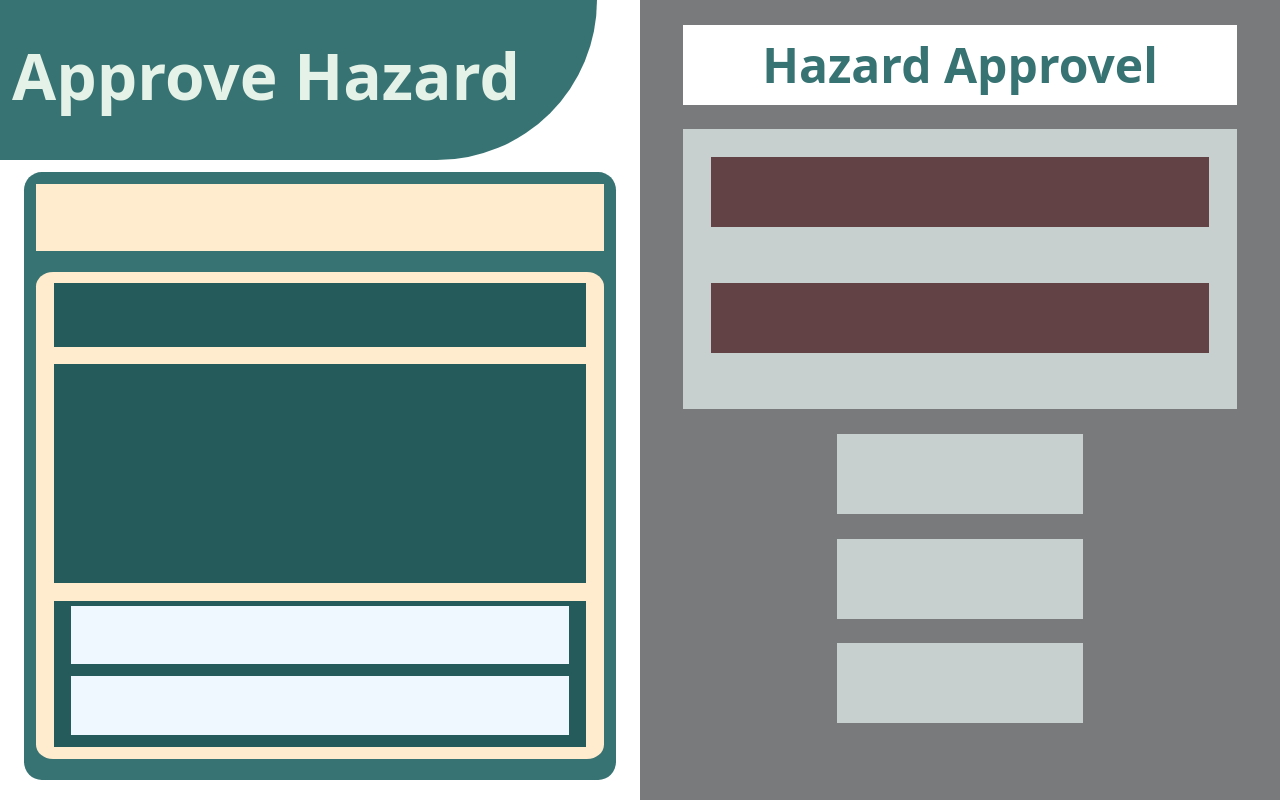
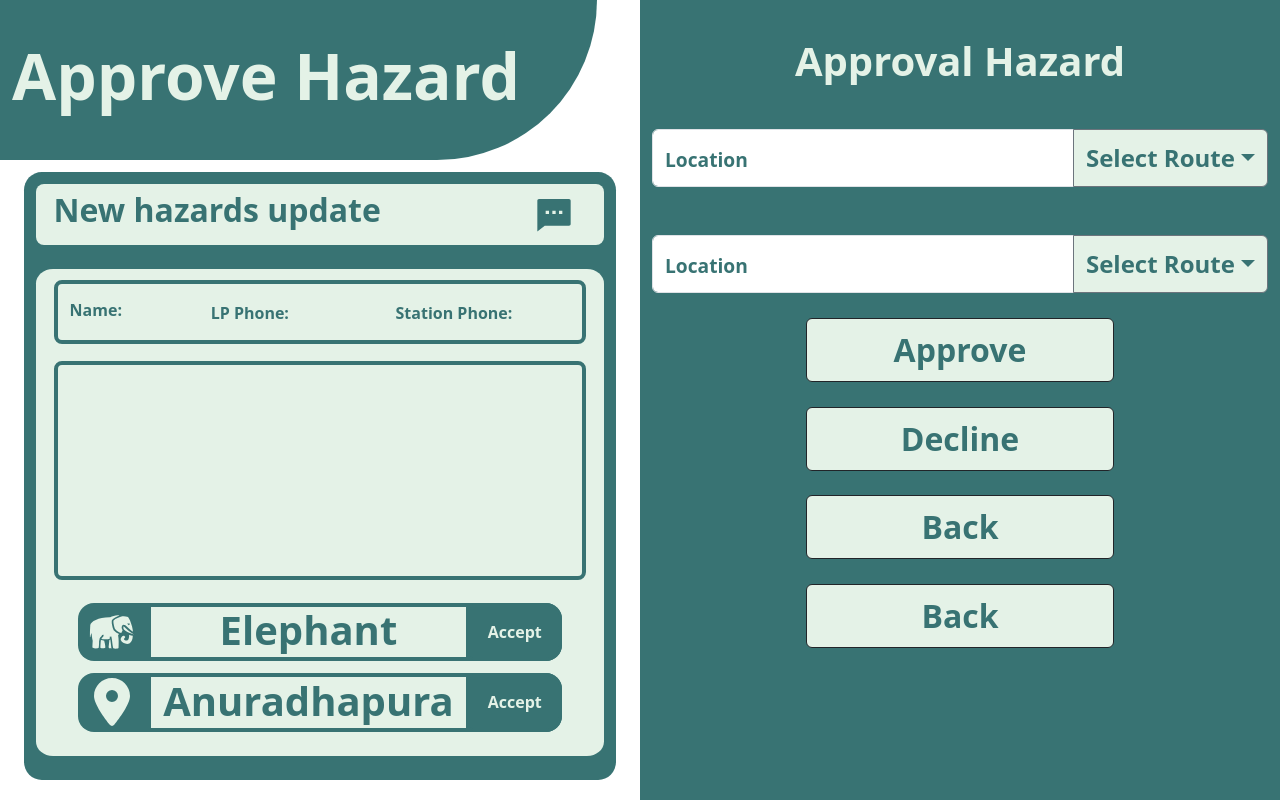
Before and after one commit to vinonsan9744/Techwizards-Finalized-Project, a React (Vite) app in the folder frontend/: page /approvehazard in a window 1280 px wide. Built offline with nearby package versions, Linux system fonts and the light colour scheme.

Commit message:
vino today

```diff
--- a/frontend/src/pages/react/AdminHomePage .jsx
+++ b/frontend/src/pages/react/AdminHomePage .jsx
@@ -35,7 +35,7 @@ function AdminHomePage() {
                bulk of the card's content.
             </Card.Text>
 
-              <Button className="AdminHomePage-inserted-card-box-button"  onClick={() => navigate('/updatehazard')}>Approve Hazard</Button>
+              <Button className="AdminHomePage-inserted-card-box-button"  onClick={() => navigate('/approvehazard')}>Approve Hazard</Button>
            </Card.Body>
           </Card>
         </div>
--- a/frontend/src/pages/react/ApproveHazard .jsx
+++ b/frontend/src/pages/react/ApproveHazard .jsx
@@ -1,33 +1,77 @@
 /* eslint-disable no-unused-vars */
 import React from 'react'
+import { useNavigate } from 'react-router-dom';
 import "./../style/ApproveHazard .css"
+import { RiMessage2Fill } from "react-icons/ri";
+import { GiElephant } from "react-icons/gi";
+import { FaLocationDot } from "react-icons/fa6";
+import InputGroup from 'react-bootstrap/InputGroup';
+import Button from 'react-bootstrap/Button';
+import DropdownButton from 'react-bootstrap/DropdownButton';
+import Form from 'react-bootstrap/Form';
+import Dropdown from 'react-bootstrap/Dropdown';
+import FloatingLabel from 'react-bootstrap/FloatingLabel';
+
 
 function ApproveHazard () {
+  const navigate = useNavigate();
   return (
     <>
     {/* ..........this is the main division of screen.......... */}
     <div className="container-flex vh-100">
         <div className="row vh-100">
           {/* ..........this is the left side box start.......... */}
-          <div className="ah-main-left col-sm-12 col-md-6 col-lg-6 col-xl-6">
-            <div className="ah-header-box container-flex w-100 vh-30">
-              <h1 className="ah-title">Approve Hazard</h1>
+          <div className="ApproveHazard-main-left col-sm-12 col-md-6 col-lg-6 col-xl-6">
+            <div className="ApproveHazard-header-box container-flex w-100 vh-30">
+              <h1 className="ApproveHazard-title">Approve Hazard</h1>
              </div>
-             <div className='ah-newhazard-box continer-flex vh-30'>
+             <div className='ApproveHazard-newhazard-box continer-flex vh-30'>
              <div className="row">
-               <div className='ah-newhazard-heading-box container-flex'>
+               <div className='ApproveHazard-newhazard-heading-box container-flex'>
+                  <div className='ApproveHazard-newhazard-heading-title-box container-flex'>
+                    <h1>New hazards update</h1>
+                  </div>
+
+                  <div className='ApproveHazard-newhazard-heading-notification-box container-flex'>
+                    <h1><RiMessage2Fill /></h1>
+                  </div>
               </div>
-              <div className='ah-newhazard-content-box container-flex'>
+              <div className='ApproveHazard-newhazard-content-box container-flex'>
                 <div className='row'>
-                  <div className='ah-detail-box container-flex'>
+                  <div className='ApproveHazard-detail-box container-flex'>
+                      <div className='ApproveHazard-detail-name-box container-flex'>
+                        <p>Name:</p>
+                      </div>
+                      <div className='ApproveHazard-detail-loco-phone-box container-flex'>
+                        <p>LP Phone:</p>
+                      </div>
+                      <div className='ApproveHazard-detail-station-phone-box container-flex'>
+                      <p>Station Phone:</p>
+                      </div>
                   </div>
-                  <div className='ah-description-box container-flex'>
+                  <div className='ApproveHazard-description-box container-flex'>
                   </div>
-                  <div className='ah-accept-box container-flex'>
+                  <div className='ApproveHazard-accept-box container-flex'>
                     <div className='row'>
-                      <div className='ah-hazard-btn-box container-flex'>
+                      <div className='ApproveHazard-hazard-btn-box container-flex'>
+                        <div className='ApproveHazard-hazard-left-icon-box'><GiElephant /></div>
+                        <div className='ApproveHazard-hazard-middle-input-box'>
+                          <p>Elephant</p>
+
+                          </div>
+                        <div className='ApproveHazard-hazard-right-button-box'>
+                        <Button className='ApproveHazard-hazard-right-button' variant="outline-dark">Accept</Button>
+                        </div>
                       </div>
-                      <div className='ah-location-btn-box container-flex'>
+                      <div className='ApproveHazard-location-btn-box container-flex'>
+                      <div className='ApproveHazard-hazard-left-icon-box'><FaLocationDot  /></div>
+                        <div className='ApproveHazard-hazard-middle-input-box'>
+                          <p>Anuradhapura</p>
+
+                          </div>
+                        <div className='ApproveHazard-hazard-right-button-box'>
+                        <Button className='ApproveHazard-hazard-right-button' variant="outline-dark">Accept</Button>
+                        </div>
                       </div>
 
                     </div>
@@ -48,47 +92,70 @@ function ApproveHazard () {
            {/* ..........this is the right side box.......... */}
            <div className="ah-main-right col-sm-12 col-md-6 col-lg-6 col-xl-6">
            <div className="ah-right-header-box container-flex vh-30">
-            Hazard Approvel
+            <h1>Approval Hazard</h1>
            </div>
 
-           <div className="ah-right-hazard-approve-main-box container-flex vh-30">
-              <div className="row">
-                <div className="ah-right-location-box container-flex">
-                    <div className="column container-flex">
-                          <div className='ah-location-content-box container-flex'>
+           <InputGroup className="ah-input-dropdown-box mb-5">
+            <FloatingLabel controlId="floatingTextarea2" label="Location">
+            <Form.Control
+          placeholder="Leave a comment here"
+          style={{ height: '3px' }} aria-label="Text input with dropdown button" id="ah-input"/>
+            </FloatingLabel>
+                  <DropdownButton
+                  variant="outline-secondary"
+                  title="Select Route"
+                  id="ah-input-group-dropdown-2"
+                  align="end"
+                  className="ah-dropdown-box-button"
+                 >
+                  <Dropdown.Item href="#">Action</Dropdown.Item>
+                  <Dropdown.Item href="#">Another action</Dropdown.Item>
+                  <Dropdown.Item href="#">Something else here</Dropdown.Item>
+                  <Dropdown.Divider />
+                  <Dropdown.Item href="#">Separated link</Dropdown.Item>
+                  </DropdownButton>
+            </InputGroup>
 
-                          </div>
-                          <div className='ah-location-icon-box container-flex'>
+            <InputGroup className="ah-input-dropdown-box">
+            <FloatingLabel controlId="floatingTextarea2" label="Location">
+            <Form.Control
+          placeholder="Leave a comment here"
+          style={{ height: '3px' }} aria-label="Text input with dropdown button" id="ah-input"/>
+            </FloatingLabel>
+                  <DropdownButton
+                  variant="outline-secondary"
+                  title="Select Route"
+                  id="ah-input-group-dropdown-2"
+                  align="end"
+                  className="ah-dropdown-box-button"
+                 >
+                  <Dropdown.Item href="#">Action</Dropdown.Item>
+                  <Dropdown.Item href="#">Another action</Dropdown.Item>
+                  <Dropdown.Item href="#">Something else here</Dropdown.Item>
+                  <Dropdown.Divider />
+                  <Dropdown.Item href="#">Separated link</Dropdown.Item>
+                  </DropdownButton>
+            </InputGroup>
 
-                          </div>
+            <div className="ah-box button-box container-flex">
+            <Button variant="outline-dark" className='ah-button' >Approve</Button>{' '}
 
-                    </div>
+            </div>
+
+            <div className="ah-box button-box container-flex">
+            <Button variant="outline-dark" className='ah-button'>Decline</Button>{' '}
+            </div>
+
+            <div className="ah-box button-box container-flex">
+            <Button variant="outline-dark" className='ah-button'  onClick={() => navigate('/adminhomepage')}>Back</Button>{' '}
+
+            </div>
+
+            <div className="ah-box button-box container-flex">
+            <Button variant="outline-dark" className='ah-button' onClick={() => navigate('/adminhomepage')}>Back</Button>{' '}
+            </div>
 
 
-                </div>
-                <div className="ah-right-hazards-box container-flex">
-                     <div className="column container-flex">
-                             <div className='ah-hazard-content-box container-flex'>
-
-                             </div>
-                             <div className='ah-hazard-icon-box container-flex'>
-
-                             </div>
-
-                      </div>
-
-                </div>
-              </div>
-            </div>
-            <div className="ah-button-box1 container-flex">
-
-            </div>
-            <div className="ah-button-box2 container-flex">
-
-            </div>
-            <div className="ah-button-box3 container-flex">
-
-           </div>
 
 
           </div>
--- a/frontend/src/pages/style/ApproveHazard .css
+++ b/frontend/src/pages/style/ApproveHazard .css
@@ -7,32 +7,74 @@ html {
 
 /* ..........left side design start.......... */
 
-.ah-main-left {
+.ApproveHazard-main-left {
   background-color: white;
   height: 100%;
 }
 
-.ah-header-box {
+.ApproveHazard-header-box {
   display: flex;
   justify-content: flex-start;
   align-items: center;
   background-color: #387373;
   height: 20%;
-  width: 80%;
+  width: 100%;
   border-bottom-right-radius: 200px;
   margin-left: -5%;
 
 }
-
-.ah-title {
-  font-size: 4rem;
+.ApproveHazard-title {
+  font-size: 8vh;
   text-align: left;
   font-weight: bolder;
   margin-left: 5%;
   color: #e4f2e7;
 }
 
-.ah-newhazard-box {
+.ApproveHazard-newhazard-heading-box{
+  display: flex;
+  justify-content: flex-start;
+  align-items: flex-start;
+  height: 10%;
+  width: 96%;
+  margin-top: 2%;
+  margin-left: 2%;
+  margin-right: 2%;
+  background-color: #e4f2e7;
+  border-radius: 8px;
+}
+
+.ApproveHazard-newhazard-heading-title-box{
+  /* background-color: #787a7c; */
+  justify-content: flex-start;
+  align-items: center;
+  height: 100%;
+  width: 70%;
+  margin-left: 1%;
+}
+
+.ApproveHazard-newhazard-heading-title-box h1{
+ color: #387373;
+ font-size: 4vh;
+ font-weight: bolder;
+}
+
+.ApproveHazard-newhazard-heading-notification-box{
+  /* background-color: #787a7c; */
+  height: 80%;
+  width: 10%;
+  margin-left: 17%;
+  margin-top: 1%;
+
+}
+
+.ApproveHazard-newhazard-heading-notification-box h1{
+ color: #387373;
+
+}
+
+
+.ApproveHazard-newhazard-box {
     display: flex;
   justify-content: center;
   align-items: center;
@@ -46,19 +88,9 @@ html {
   background-color: #387373;
 }
 
-.ah-newhazard-heading-box{
-    display: flex;
-    justify-content: flex-start;
-    align-items: center;
-    height: 11%;
-    width: 96%;
-    margin-top: 2%;
-    margin-left: 2%;
-    margin-right: 2%;
-    background-color: blanchedalmond;
-}
 
-.ah-newhazard-content-box{
+
+.ApproveHazard-newhazard-content-box{
     display: flex;
     justify-content: center;
     align-items: center;
@@ -69,23 +101,73 @@ html {
     margin-left: 2%;
     margin-right: 2%;
     border-radius: 3%;
-    background-color: blanchedalmond;
+    background-color: #e4f2e7;
 }
 
-.ah-detail-box{
+.ApproveHazard-detail-box{
     display: flex;
-    justify-content: center;
+    justify-content: flex-start;
     align-items: center;
     height: 13%;
     width: 98%;
     margin-top: 2%;
     margin-left: 1%;
     margin-right: 1%;
-    background-color: rgb(37, 91, 91);
+    background-color: #e4f2e7;
+    border: 0.5vh solid #387373;
+    border-radius: 8px;
 
 }
 
-.ah-description-box{
+.ApproveHazard-detail-name-box{
+  /* background-color: #787a7c; */
+  width: 30%;
+  height: 100%;
+  margin-right: 2%;
+  justify-content: flex-start;
+  align-items: center;
+}
+
+.ApproveHazard-detail-name-box p{
+  color: #387373;
+  text-align: center;
+  font-weight: bolder;
+  padding-top: 10%;
+}
+
+
+.ApproveHazard-detail-loco-phone-box {
+  /* background-color: #787a7c; */
+  width: 40%;
+  height: 100%;
+  margin-right: 2%;
+  justify-content: flex-start;
+  align-items: center;
+}
+
+.ApproveHazard-detail-loco-phone-box p {
+  color: #387373;
+  text-align: center;
+  font-weight: bolder;
+  padding-top: 10%;
+}
+
+.ApproveHazard-detail-station-phone-box {
+  /* background-color: #787a7c; */
+  width: 40%;
+  height: 100%;
+  justify-content: flex-start;
+  align-items: center;
+}
+
+.ApproveHazard-detail-station-phone-box p {
+  color: #387373;
+  text-align: center;
+  font-weight: bolder;
+  padding-top: 10%;
+}
+
+.ApproveHazard-description-box{
     display: flex;
     justify-content: center;
     align-items: center;
@@ -94,10 +176,12 @@ html {
     margin-top: 1%;
     margin-left: 1%;
     margin-right: 1%;
-    background-color: rgb(37, 91, 91);
+    background-color: #e4f2e7;
+    border: 0.5vh solid #387373;
+    border-radius: 8px;
 }
 
-.ah-accept-box{
+.ApproveHazard-accept-box{
     display: flex;
     justify-content: center;
     align-items: center;
@@ -106,38 +190,101 @@ html {
     margin-top: 1%;
     margin-left: 1%;
     margin-right: 1%;
-    background-color: rgb(37, 91, 91);
+    /* background-color: rgb(179, 184, 184); */
 }
 
-.ah-hazard-btn-box{
+.ApproveHazard-hazard-btn-box{
+    display: flex;
+    justify-content: flex-start;
+    align-items: center;
+    height: 40%;
+    width: 100%;
+    margin-top: 1%;
+
+    /* background-color: aliceblue; */
+}
+
+.ApproveHazard-hazard-left-icon-box{
+  display: flex;
+background-color: #387373;
+height: 100%;
+width: 15%;
+border-top-left-radius: 16px;
+border-bottom-left-radius: 16px;
+justify-content: center;
+align-items: center;
+color: #e4f2e7;
+font-size: 6vh;
+}
+
+.ApproveHazard-hazard-middle-input-box{
+  display: flex;
+/* background-color: #e4f2e7; */
+height: 100%;
+width: 70%;
+justify-content: center;
+align-items: center;
+
+
+border: 0.5vh solid #387373;
+}
+
+.ApproveHazard-hazard-middle-input-box p{
+  color: #387373;
+  font-size: 5vh;
+  font-weight: bolder;
+  margin-top: 4%;
+}
+
+.ApproveHazard-hazard-right-button-box{
+  display: flex;
+background-color: #387373;
+height: 100%;
+width: 20%;
+justify-content: center;
+align-items: center;
+color: #e4f2e7;
+font-size: 6vh;
+border-top-right-radius: 16px;
+border-bottom-right-radius:16px ;
+}
+
+.ApproveHazard-hazard-right-button{
+  display: flex;
+background-color: #387373;
+height: 100%;
+width: 100%;
+justify-content: center;
+align-items: center;
+color: #e4f2e7;
+font-weight: bolder;
+border-top-right-radius: 16px;
+border-bottom-right-radius:16px ;
+border:  solid #387373;
+border-left: 0px;
+}
+
+.ApproveHazard-hazard-right-button:hover{
+
+background-color: #0a4747;
+border:  solid #387373;
+
+}
+.ApproveHazard-location-btn-box{
     display: flex;
     justify-content: center;
     align-items: center;
     height: 40%;
-    width: 98%;
-    margin-top: 1%;
-    margin-left: 1%;
-    margin-right: 1%;
-    background-color: aliceblue;
-}
-
-.ah-location-btn-box{
-    display: flex;
-    justify-content: center;
-    align-items: center;
-    height: 40%;
-    width: 98%;
+    width: 100%;
     margin-top: 1%;
     margin-bottom: 1%;
-    margin-left: 1%;
-    margin-right: 1%;
-    background-color: aliceblue;
+    /* background-color: aliceblue; */
 }
 
 
 /* ..........right side design start.......... */
 .ah-main-right {
-  background-color: #787a7c;
+  background-color: #387373;
   height: 100%;
   justify-content: center;
   align-items: center;
@@ -146,7 +293,7 @@ html {
     display: flex;
     justify-content: center;
     align-items: center;
-    background-color: white;
+
     height: 10%;
     width: 90%;
     margin-left: 5%;
@@ -157,106 +304,40 @@ html {
     font-weight: bold;
     color: #387373;
   }
-
-  .ah-right-hazard-approve-main-box {
-    display: flex;
-    justify-content: center;
-    align-items: center;
-    background-color: rgb(199, 207, 207);
-    height: 35%;
-    width: 90%;
-    margin-left: 5%;
-    margin-right: 5%;
+  .ah-right-header-box h1{
+    color: #e4f2e7;
+    font-weight: bolder;
   }
 
+#ah-input-group-dropdown-2{
+background-color: #e4f2e7;
+color: #387373;
+font-weight: bolder;
+font-size: 3vh;
+}
 
-  .ah-right-location-box {
-    display: flex;
-    justify-content: flex-start;
-    align-items: center;
-    background-color: rgb(99, 66, 69);
-    height: 25%;
-    width: 90%;
-    margin-left: 5%;
-    margin-right: 5%;
-    margin-top: 5%;
+  .ah-box {
+
+    height: 8%;
+    width: 100%;
+   margin-bottom: 2%;
+   margin-top: 4%;
   }
 
-  .ah-location-content-box{
-    display: flex;
-    justify-content: flex-start;
-    align-items: center;
-    background-color: aquamarine;
-    height: 20%;
-    width: 60%;
+  .ah-button{
+    height: 100%;
+    width: 50%;
+    background-color: #e4f2e7;
+    color: #387373;
+    font-weight: bolder;
+    font-size: 4vh;
   }
 
-  .ah-location-icon-box{
-    display: flex;
-    justify-content: center;
-    align-items: center;
-    background-color: aquamarine;
-    height: 20%;
-    width: 20%;
+  .ah-button:hover{
+    height: 100%;
+    width: 50%;
+    background-color: #fdfdfd;
+    color: #387373;
+    font-weight: bolder;
+    font-size: 4vh;
   }
-
-
-  .ah-right-hazards-box  {
-    display: flex;
-    justify-content: flex-start;
-    align-items: center;
-    background-color: rgb(99, 66, 69);
-    height: 25%;
-    width: 90%;
-    margin-left: 5%;
-    margin-right: 5%;
-    margin-top: 10%;
-    margin-bottom: 10%;
-  }
-
-  .ah-hazard-content-box{
-    display: flex;
-    justify-content: flex-start;
-    align-items: center;
-    background-color: aquamarine;
-    height: 20%;
-    width: 60%;
-  }
-
-  .ah-hazard-icon-box{
-    display: flex;
-    justify-content: center;
-    align-items: center;
-    background-color: aquamarine;
-    height: 20%;
-    width: 20%;
-  }
-
-
-  .ah-button-box1 {
-    background-color: rgb(199, 207, 207);
-    height: 10%;
-    width: 40%;
-    margin-left: 30%;
-    margin-right: 30%;
-    margin-top: 4%;
-  }
-
-  .ah-button-box2 {
-    background-color: rgb(199, 207, 207);
-    height: 10%;
-    width: 40%;
-    margin-left: 30%;
-    margin-right: 30%;
-    margin-top: 4%;
-  }
-
-  .ah-button-box3 {
-    background-color: rgb(199, 207, 207);
-    height: 10%;
-    width: 40%;
-    margin-left: 30%;
-    margin-right: 30%;
-    margin-top: 4%;
-    margin-bottom: 4%;
-  }
--- a/frontend/src/pages/style/UpdateLPDetails.css
+++ b/frontend/src/pages/style/UpdateLPDetails.css
@@ -145,3 +145,7 @@ html {
   margin-left: 5%;
   margin-right: 5%;
 }
+
+.UpdateLPDetails-output-box{
+  width: 100%;
+}
```
Also changed, not shown: frontend/src/pages/react/HazardLocation .jsx (+38 -10 lines), frontend/src/pages/react/UpdateLPDetails.jsx (+11 -4 lines).
